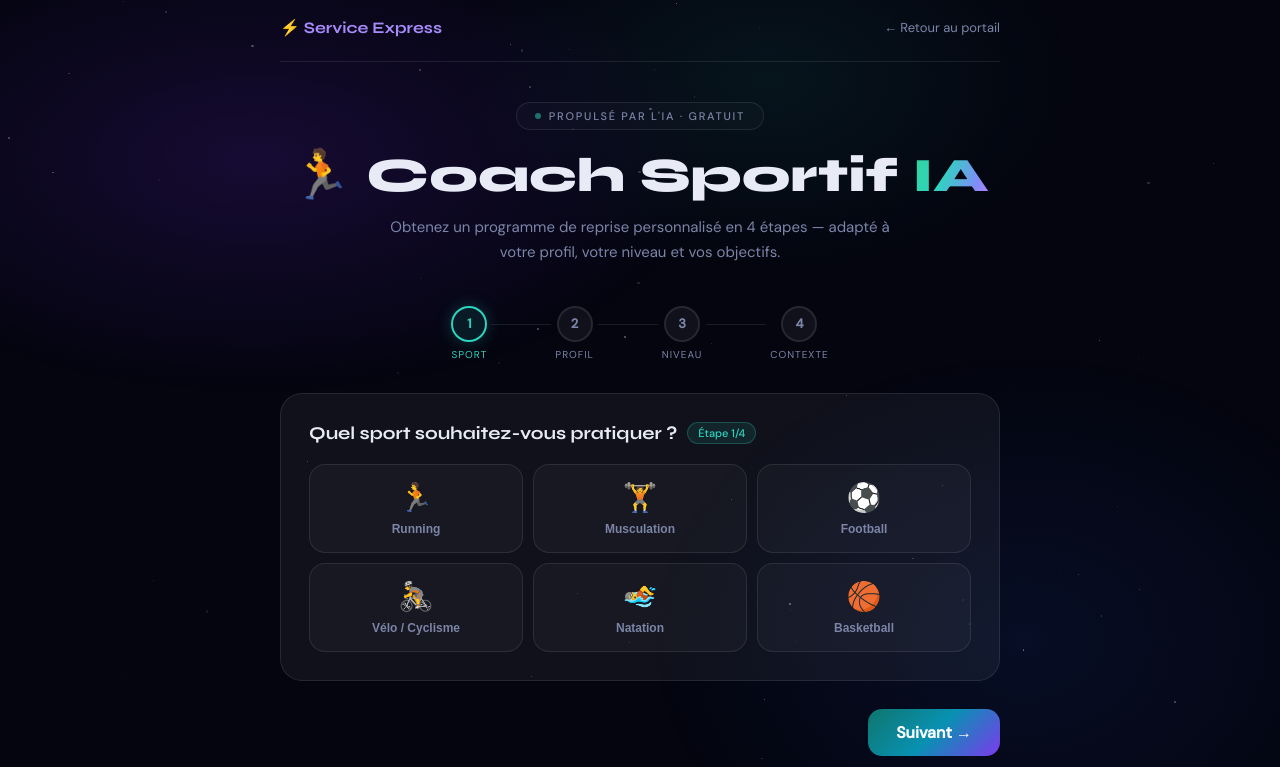
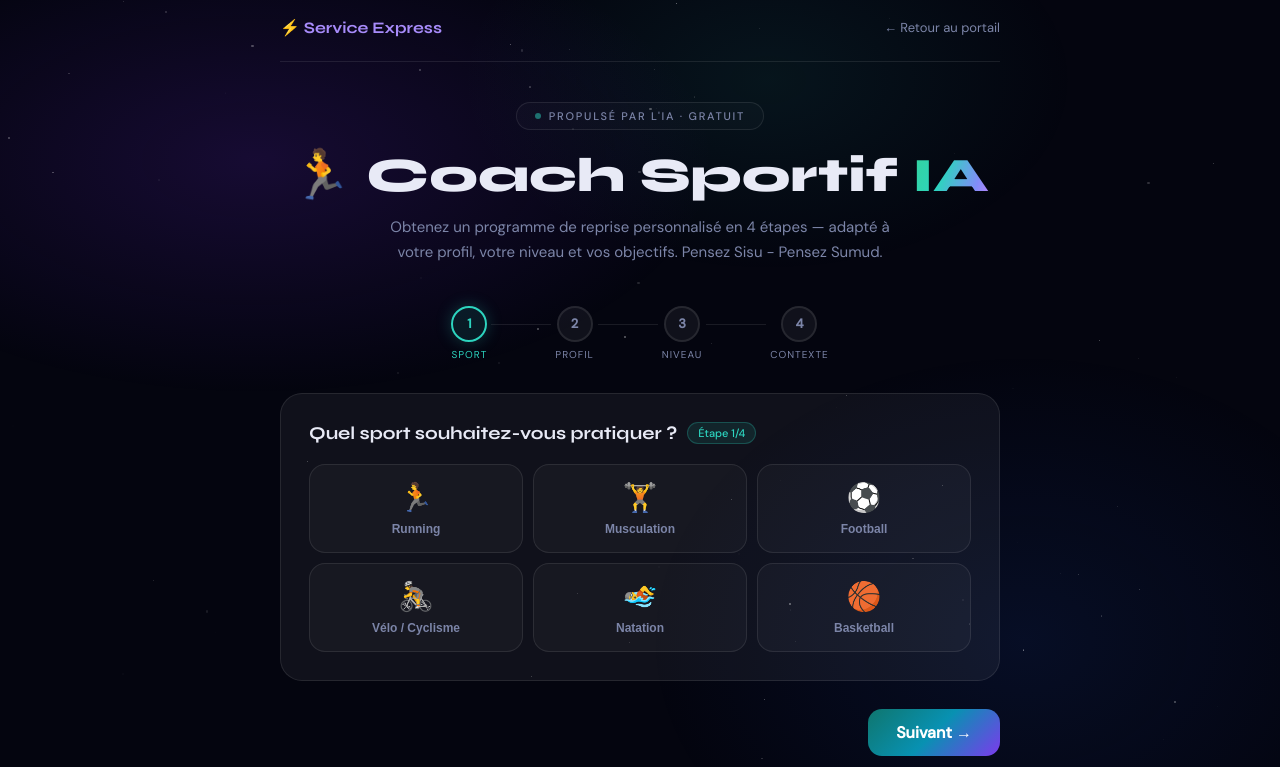
Before and after one commit to ewfzapp/sport.html, a plain HTML site: page index.html in a window 1280 px wide. Shown: the top 767 px of the page. Drawn offline with nearby package versions, Linux system fonts and the light colour scheme.

Commit message:
Update index.html

```diff
--- a/index.html
+++ b/index.html
@@ -421,7 +421,7 @@
   <div class="hero">
     <div class="hero-badge"><span class="dot-pulse"></span> Propulsé par l'IA · Gratuit</div>
     <h1>🏃 Coach Sportif <span>IA</span></h1>
-    <p>Obtenez un programme de reprise personnalisé en 4 étapes — adapté à votre profil, votre niveau et vos objectifs.</p>
+    <p>Obtenez un programme de reprise personnalisé en 4 étapes — adapté à votre profil, votre niveau et vos objectifs. Pensez Sisu - Pensez Sumud.</p>
   </div>
 
   <!-- STEPPER -->
```
